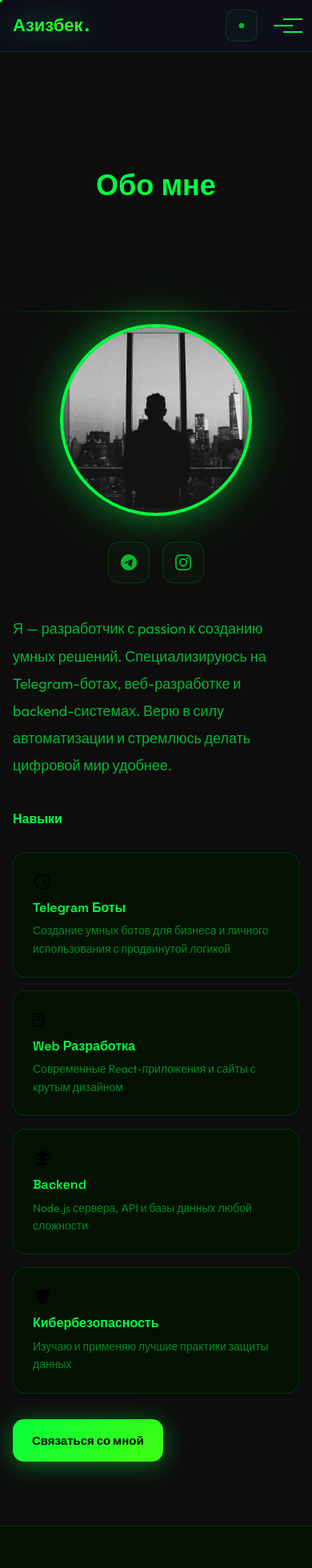
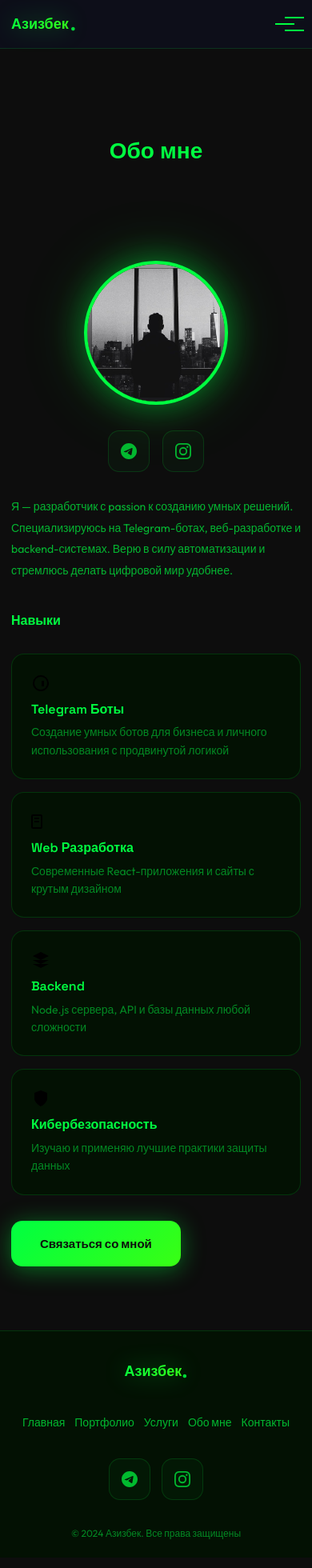
Before and after one commit to SenixDev14yo/info, a React (Vite) app: page /about in a window 390 px wide. Shown: the top 1960 px of the page at 80% size. Built offline with nearby package versions, Linux system fonts and the light colour scheme.

Commit message:
fix: improve hover transitions with cubic-bezier for smooth enter/exit

```diff
--- a/src/index.css
+++ b/src/index.css
@@ -379,7 +379,7 @@ h1, h2, h3, h4, h5, h6 {
   color: var(--text-secondary);
   font-weight: 500;
   font-size: 15px;
-  transition: all 0.3s ease;
+  transition: color 0.3s ease;
   position: relative;
   padding: 8px 0;
 }
@@ -392,7 +392,7 @@ h1, h2, h3, h4, h5, h6 {
   width: 0;
   height: 2px;
   background: linear-gradient(90deg, var(--primary), var(--accent));
-  transition: width 0.3s ease;
+  transition: width 0.3s cubic-bezier(0.25, 0.46, 0.45, 0.94);
 }
 
 .nav-link:hover {
@@ -421,7 +421,7 @@ h1, h2, h3, h4, h5, h6 {
   font-size: 12px;
   cursor: none;
   border-radius: 8px;
-  transition: all 0.3s ease;
+  transition: color 0.3s ease, background 0.3s ease, box-shadow 0.3s ease;
 }
 
 .lang-btn.active {
@@ -456,7 +456,7 @@ h1, h2, h3, h4, h5, h6 {
   justify-content: center;
   color: var(--text-secondary);
   cursor: none;
-  transition: all 0.3s ease;
+  transition: color 0.3s ease, background 0.3s ease, border-color 0.3s ease, box-shadow 0.3s ease;
 }
 
 .theme-toggle:hover {
@@ -479,7 +479,7 @@ h1, h2, h3, h4, h5, h6 {
   color: var(--text);
   font-weight: 500;
   cursor: none;
-  transition: all 0.3s ease;
+  transition: background 0.3s ease, border-color 0.3s ease, color 0.3s ease;
   margin-top: 12px;
 }
 
@@ -502,7 +502,7 @@ h1, h2, h3, h4, h5, h6 {
   height: 2px;
   background: var(--text);
   position: relative;
-  transition: all 0.3s ease;
+  transition: background 0.3s ease, transform 0.3s ease;
 }
 
 .hamburger::before,
@@ -512,7 +512,7 @@ h1, h2, h3, h4, h5, h6 {
   width: 24px;
   height: 2px;
   background: var(--text);
-  transition: all 0.3s ease;
+  transition: transform 0.3s ease, background 0.3s ease;
 }
 
 .hamburger::before { top: -8px; }
@@ -548,7 +548,7 @@ h1, h2, h3, h4, h5, h6 {
   font-weight: 500;
   font-size: 18px;
   padding: 12px 0;
-  transition: all 0.3s ease;
+  transition: color 0.3s ease, border-color 0.3s ease;
   border-bottom: 1px solid var(--border);
 }
 
@@ -574,7 +574,7 @@ h1, h2, h3, h4, h5, h6 {
   font-family: 'Outfit', sans-serif;
   cursor: none;
   border-radius: 10px;
-  transition: all 0.3s ease;
+  transition: color 0.3s ease, background 0.3s ease, border-color 0.3s ease;
   text-align: center;
   min-width: 50px;
 }
@@ -750,7 +750,13 @@ h1, h2, h3, h4, h5, h6 {
   color: var(--dark);
   font-weight: 700;
   box-shadow: 0 4px 30px var(--primary-glow);
-  animation: btn-gradient 3s ease infinite;
+  padding: 16px 36px;
+  font-size: 15px;
+  font-weight: 600;
+  border-radius: 14px;
+  cursor: none;
+  transition: background 0.4s ease, box-shadow 0.4s ease, transform 0.4s cubic-bezier(0.175, 0.885, 0.32, 1.275);
+  border: none;
 }
 
 @keyframes btn-gradient {
@@ -768,7 +774,7 @@ h1, h2, h3, h4, h5, h6 {
   color: var(--text);
   border: 1px solid var(--border);
   backdrop-filter: blur(10px);
-  transition: all 0.3s ease;
+  transition: color 0.3s ease, background 0.3s ease, border-color 0.3s ease, box-shadow 0.3s ease, transform 0.3s ease;
 }
 
 .btn-secondary:hover {
@@ -912,7 +918,9 @@ section {
   border: 1px solid var(--border);
   border-radius: 24px;
   padding: 40px;
-  transition: all 0.4s ease;
+  transition: transform 0.3s cubic-bezier(0.25, 0.46, 0.45, 0.94),
+              box-shadow 0.4s cubic-bezier(0.25, 0.46, 0.45, 0.94),
+              border-color 0.3s ease;
   position: relative;
   overflow: hidden;
 }
@@ -927,7 +935,7 @@ section {
   background: linear-gradient(90deg, var(--primary), var(--accent));
   transform: scaleX(0);
   transform-origin: left;
-  transition: transform 0.4s ease;
+  transition: transform 0.4s cubic-bezier(0.25, 0.46, 0.45, 0.94);
 }
 
 .service-card:hover {
@@ -996,7 +1004,9 @@ section {
   border-radius: 24px;
   padding: 48px 32px;
   text-align: center;
-  transition: all 0.4s ease;
+  transition: transform 0.3s cubic-bezier(0.25, 0.46, 0.45, 0.94),
+              box-shadow 0.4s cubic-bezier(0.25, 0.46, 0.45, 0.94),
+              border-color 0.3s ease;
 }
 
 .stat-card:hover {
@@ -1048,7 +1058,9 @@ section {
   border: 1px solid var(--border);
   border-radius: 24px;
   padding: 32px;
-  transition: all 0.4s ease;
+  transition: transform 0.3s cubic-bezier(0.25, 0.46, 0.45, 0.94),
+              box-shadow 0.4s cubic-bezier(0.25, 0.46, 0.45, 0.94),
+              border-color 0.3s ease;
 }
 
 .testimonial-card:hover {
@@ -1173,7 +1185,7 @@ section {
   align-items: center;
   justify-content: center;
   color: var(--text-secondary);
-  transition: all 0.3s ease;
+  transition: color 0.3s ease, background 0.3s ease, border-color 0.3s ease, box-shadow 0.3s ease, transform 0.3s ease;
 }
 
 .social-link:hover {
@@ -1220,7 +1232,9 @@ section {
   border: 1px solid var(--border);
   border-radius: 16px;
   padding: 24px;
-  transition: all 0.3s ease;
+  transition: transform 0.3s cubic-bezier(0.25, 0.46, 0.45, 0.94),
+              box-shadow 0.4s cubic-bezier(0.25, 0.46, 0.45, 0.94),
+              border-color 0.3s ease;
 }
 
 .skill-card:hover {
@@ -1255,7 +1269,9 @@ section {
   border-radius: 24px;
   overflow: hidden;
   border: 1px solid var(--border);
-  transition: all 0.4s ease;
+  transition: transform 0.3s cubic-bezier(0.25, 0.46, 0.45, 0.94),
+              box-shadow 0.4s cubic-bezier(0.25, 0.46, 0.45, 0.94),
+              border-color 0.3s ease;
   cursor: pointer;
   display: block;
   text-decoration: none;
@@ -1364,7 +1380,7 @@ section {
   background: var(--surface);
   border: 1px solid var(--border);
   border-radius: 14px;
-  transition: all 0.3s ease;
+  transition: background 0.3s ease, border-color 0.3s ease;
 }
 
 .contact-item:hover {
@@ -1405,7 +1421,7 @@ section {
   color: var(--text);
   font-size: 15px;
   font-family: inherit;
-  transition: all 0.3s ease;
+  transition: border-color 0.3s ease, box-shadow 0.3s ease;
 }
 
 .form-input:focus,
@@ -1471,7 +1487,7 @@ section {
 .footer-nav a {
   color: var(--text-secondary);
   font-weight: 500;
-  transition: all 0.3s ease;
+  transition: color 0.3s ease;
 }
 
 .footer-nav a:hover {
@@ -1570,8 +1586,13 @@ section {
     display: none;
   }
 
-  .menu-toggle {
-    display: block;
+  .menu-toggle,
+  .theme-toggle {
+    display: flex;
+  }
+
+  .header-actions {
+    gap: 8px;
   }
 
   .hero {
@@ -1650,34 +1671,207 @@ section {
 
 @media (max-width: 480px) {
   .container {
+    padding: 0 14px;
+  }
+
+  .header-content {
+    height: 60px;
+  }
+
+  .logo-text {
+    font-size: 18px;
+  }
+
+  .logo-dot {
+    font-size: 24px;
+  }
+
+  .hero-title {
+    font-size: 28px;
+    line-height: 1.3;
+  }
+
+  .hero-subtitle {
+    font-size: 13px;
+    padding: 0 8px;
+  }
+
+  .hero-buttons {
+    flex-direction: column;
+    gap: 10px;
     padding: 0 16px;
   }
 
-  .header-content {
-    height: 64px;
-  }
-
-  .logo {
-    font-size: 22px;
-  }
-
-  .hero-title {
-    font-size: 32px;
-  }
-
-  .btn {
-    padding: 14px 24px;
+  .hero-buttons .btn {
+    width: 100%;
+    padding: 12px 20px;
+    font-size: 14px;
+  }
+
+  .section-title {
+    font-size: 26px;
+  }
+
+  .section-subtitle {
+    font-size: 14px;
+  }
+
+  .services-grid,
+  .projects-grid,
+  .testimonials-grid,
+  .stats-grid,
+  .skills-grid {
+    grid-template-columns: 1fr;
+    gap: 16px;
   }
 
   .service-card,
   .stat-card,
-  .testimonial-card {
-    padding: 24px;
+  .testimonial-card,
+  .contact-form {
+    padding: 20px;
+  }
+
+  .project-image {
+    height: 160px;
+  }
+
+  .project-info {
+    padding: 16px;
+  }
+
+  .project-info h3 {
+    font-size: 16px;
+  }
+
+  .project-info p {
+    font-size: 12px;
+  }
+
+  .stat-number {
+    font-size: 36px;
+  }
+
+  .stat-label {
+    font-size: 12px;
+  }
+
+  .about-content {
+    gap: 30px;
+  }
+
+  .avatar {
+    width: 180px;
+    height: 180px;
+  }
+
+  .bio {
+    font-size: 14px;
+  }
+
+  .skills-grid {
+    grid-template-columns: 1fr;
+  }
+
+  .contact-wrapper {
+    gap: 30px;
+  }
+
+  .contact-form {
+    padding: 20px;
+  }
+
+  .form-input,
+  .form-textarea {
+    padding: 12px 14px;
+    font-size: 14px;
+  }
+
+  .page-header {
+    padding: 100px 0 30px;
+  }
+
+  .page-title {
+    font-size: 28px;
+  }
+
+  .footer {
+    padding: 30px 0 20px;
   }
 
   .footer-nav {
     flex-wrap: wrap;
     justify-content: center;
-    gap: 16px;
-  }
-}
+    gap: 12px;
+    font-size: 14px;
+  }
+
+  .footer-logo {
+    font-size: 20px;
+  }
+
+  .copyright {
+    font-size: 12px;
+  }
+
+  .scroll-indicator {
+    display: none;
+  }
+
+  .minimal-cursor,
+  .custom-cursor,
+  .cursor-dot {
+    display: none !important;
+  }
+
+  body {
+    cursor: auto;
+  }
+
+  a, button, input, textarea, .project-card {
+    cursor: pointer;
+  }
+
+  .scanline {
+    display: none;
+  }
+
+  .mobile-menu {
+    padding: 16px;
+  }
+
+  .nav-link-mobile {
+    padding: 10px 0;
+    font-size: 16px;
+  }
+
+  .lang-switcher-mobile {
+    gap: 6px;
+  }
+
+  .lang-btn-mobile {
+    padding: 10px 8px;
+    font-size: 12px;
+    min-width: 40px;
+  }
+
+  .theme-toggle-mobile {
+    padding: 12px 14px;
+    font-size: 14px;
+  }
+
+  .header-actions {
+    gap: 8px;
+  }
+
+  .theme-toggle,
+  .lang-switcher {
+    display: none;
+  }
+
+  .mobile-actions {
+    display: flex;
+    align-items: center;
+    gap: 8px;
+  }
+}
```
